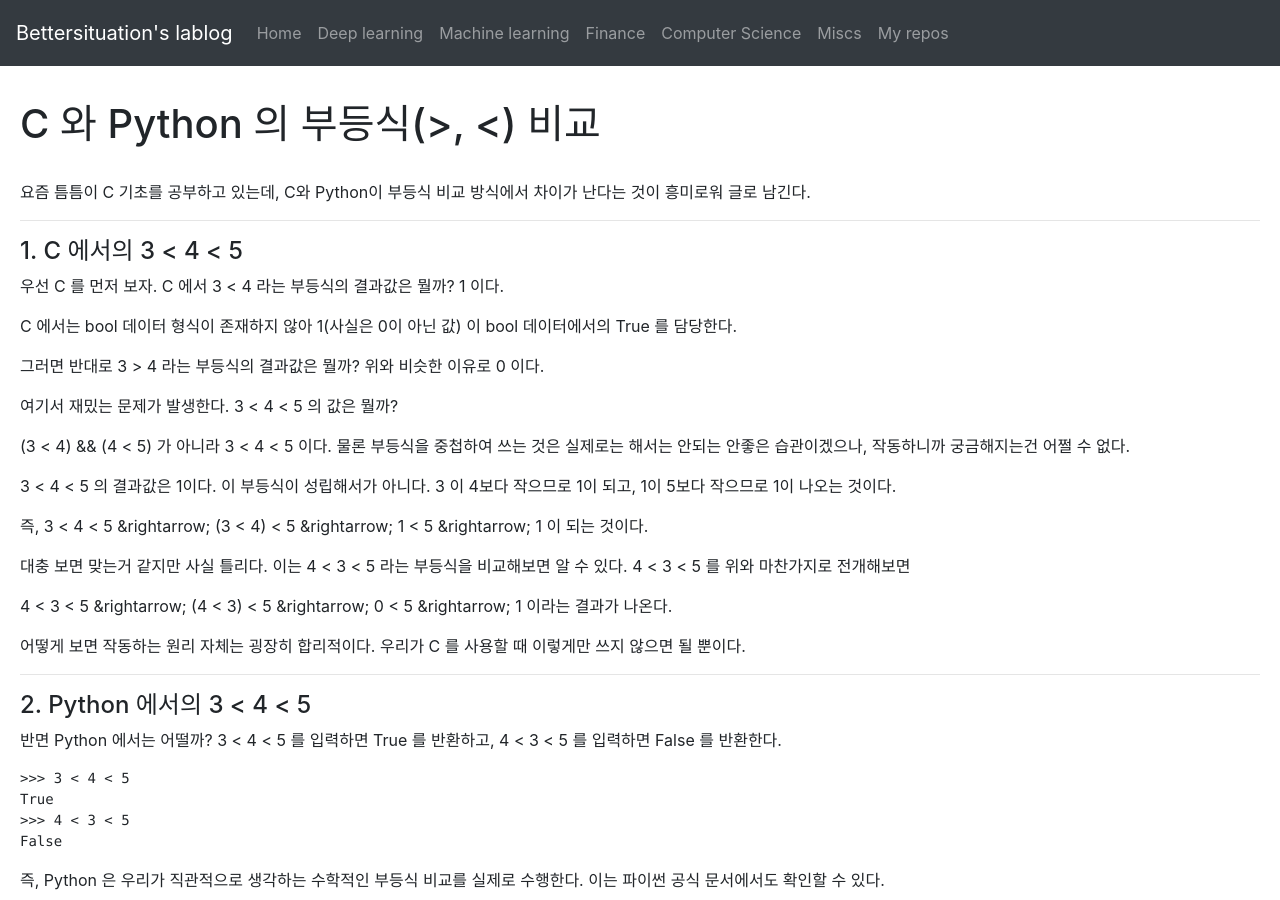
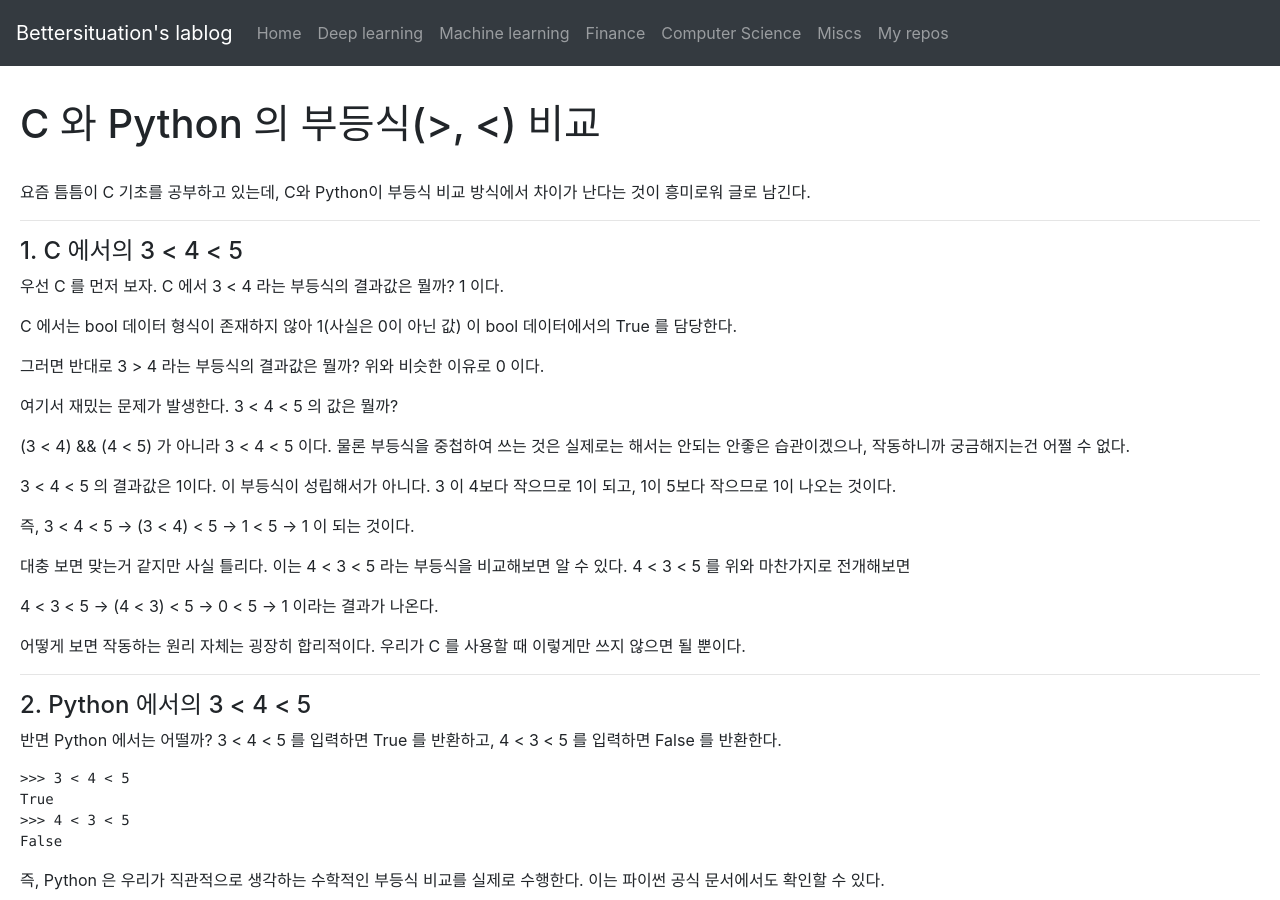
Before and after one commit to bettersituation/bettersituation.github.io, a Jekyll site: the page built from _posts/2019-05-18-computer-science-comparison_comparison.md, in a window 1280 px wide and 900 px high. Built offline with Jekyll 4.4.1, drawn with Linux system fonts in a browser that asks for light colours; some of the changed lines change nothing that is shown.

Commit message:
add post

```diff
--- a/_posts/2019-05-19-computer-science-comparison_comparison.md
+++ b/_posts/2019-05-18-computer-science-comparison_comparison.md
@@ -27,13 +27,13 @@ bool 데이터에서의 True 를 담당한다.
 3 < 4 < 5 의 결과값은 1이다. 이 부등식이 성립해서가 아니다. 3 이 4보다 작으므로
 1이 되고, 1이 5보다 작으므로 1이 나오는 것이다.
 
-즉, 3 < 4 < 5 &rightarrow; (3 < 4) < 5 &rightarrow; 1 < 5 &rightarrow; 1 이
+즉, 3 < 4 < 5 &rarr; (3 < 4) < 5 &rarr; 1 < 5 &rarr; 1 이
 되는 것이다.
 
 대충 보면 맞는거 같지만 사실 틀리다. 이는 4 < 3 < 5 라는 부등식을 비교해보면 알 수 있다.
 4 < 3 < 5 를 위와 마찬가지로 전개해보면
 
-4 < 3 < 5 &rightarrow; (4 < 3) < 5 &rightarrow; 0 < 5 &rightarrow; 1 이라는
+4 < 3 < 5 &rarr; (4 < 3) < 5 &rarr; 0 < 5 &rarr; 1 이라는
 결과가 나온다.
 
 어떻게 보면 작동하는 원리 자체는 굉장히 합리적이다. 우리가 C 를 사용할 때 이렇게만
```
